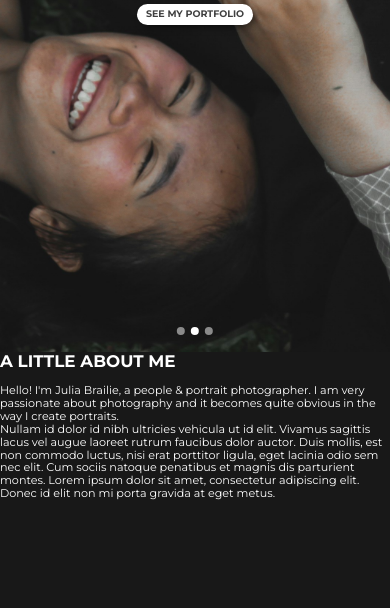
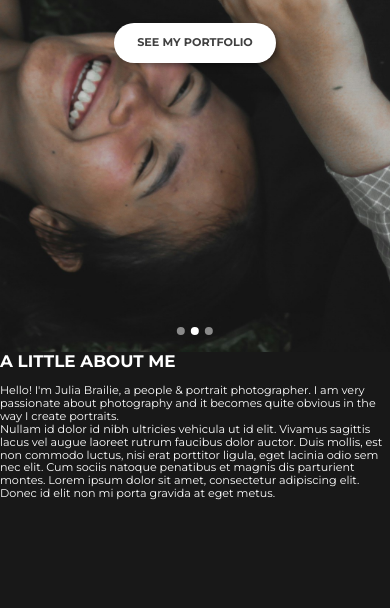
Before and after one commit to DeborahImaji/lensmith, a plain HTML site: page index.html in a window 390 px wide. Shown: the part 492-1100 px from the top of the page. Drawn offline with Linux system fonts and the light colour scheme.

Commit message:
Optimised home link for mobile

```diff
--- a/css/style.css
+++ b/css/style.css
@@ -322,7 +322,13 @@ footer {}
     }
 
     .home-h1 {
+        margin: 8.5% 0% 13.5% 0%;
         max-width: 90%;
+    }
+
+    .home-link {
+        font-size: 1rem;
+        padding: 3.5% 6%;
     }
 }
 
```
